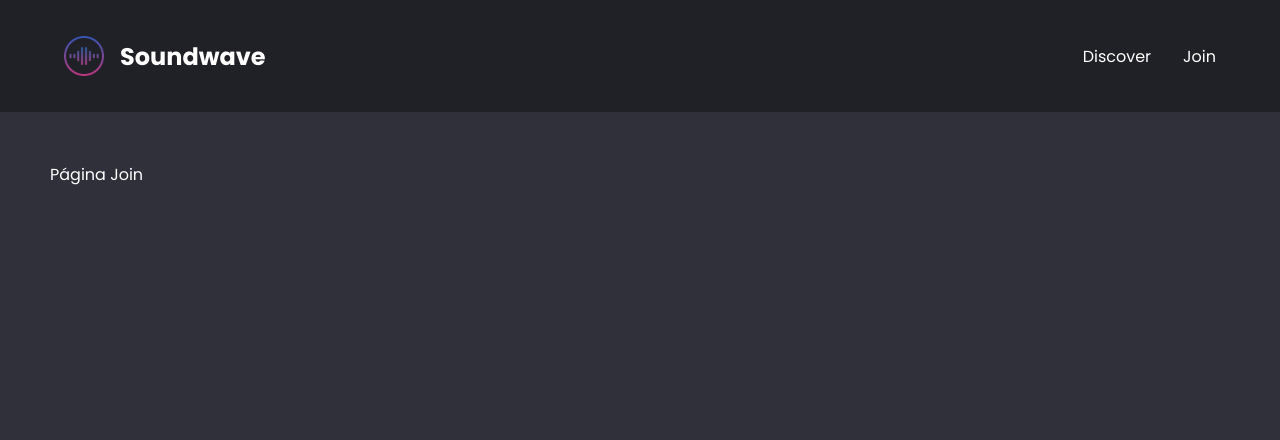
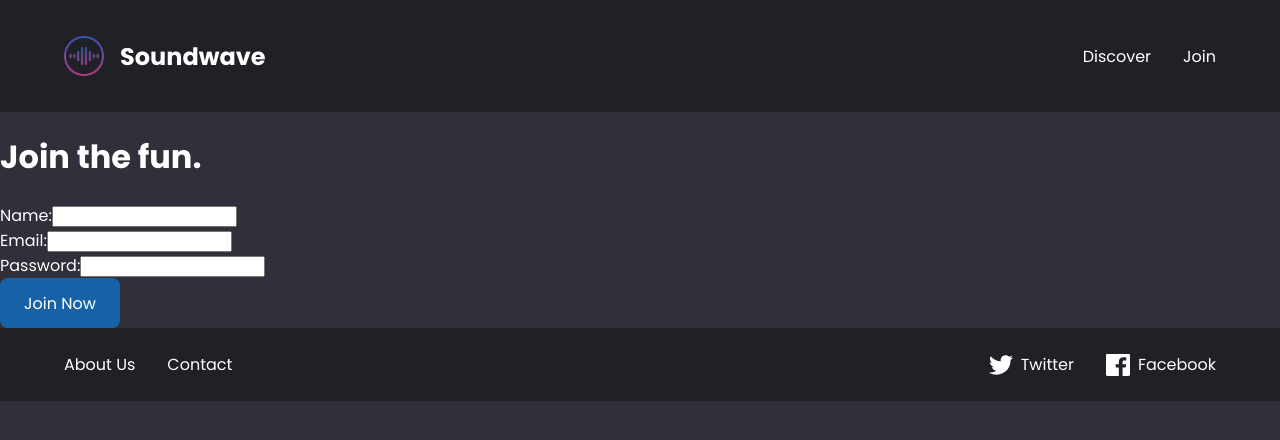
Before and after one commit to annahico/FemCoders-SoundWave_React, a React (Vite) app: page /join in a window 1280 px wide. Shown: the top 440 px of the page. Built offline with nearby package versions, Linux system fonts and the light colour scheme.

Commit message:
feat: added footer and a small structure in pages

```diff
--- a/src/App.jsx
+++ b/src/App.jsx
@@ -1,39 +1,34 @@
 import { BrowserRouter as Router, Routes, Route } from 'react-router-dom';
+
+// Estilos
 import './css/variables.css';
 import './css/index.css';
+
+// Componentes Molecules
 import Navbar from './components/molecules/Navbar';
-import Button from './components/atoms/Button';
+import Footer from './components/molecules/Footer';
 
-const Showcase = () => (
-  <div style={{
-    display: 'flex',
-    flexDirection: 'column',
-    alignItems: 'center',
-    justifyContent: 'center',
-    height: '80vh',
-    gap: '20px'
-  }}>
-    <h1 style={{ color: 'white' }}>Components</h1>
-    <p style={{ color: 'white' }}>Button:</p>
-
-    <Button onClick={() => console.log("Click!")}>
-      Join Now
-    </Button>
-  </div>
-);
+// Componentes Pages
+import Home from './pages/Home';
+import Discover from './pages/Features';
+import Join from './pages/Join';
 
 function App() {
   return (
     <Router>
-      <Navbar />
+      <div className="app-wrapper">
+        <Navbar />
 
-      <main>
-        <Routes>
-          <Route path="/" element={<Showcase />} />
-          <Route path="/discover" element={<div style={{color: 'white', padding: '50px'}}>Página Discover</div>} />
-          <Route path="/join" element={<div style={{color: 'white', padding: '50px'}}>Página Join</div>} />
-        </Routes>
-      </main>
+        <main className="content">
+          <Routes>
+            <Route path="/" element={<Home />} />
+            <Route path="/discover" element={<Discover />} />
+            <Route path="/join" element={<Join />} />
+          </Routes>
+        </main>
+
+        <Footer />
+      </div>
     </Router>
   );
 }
--- /dev/null
+++ b/src/components/molecules/Footer.css
@@ -0,0 +1,49 @@
+.footer {
+    background-color: var(--bg-darker);
+    padding: 1.5rem 5%;
+    display: flex;
+    justify-content: space-between;
+    align-items: center;
+    color: white;
+    font-family: var(--font-family);
+}
+
+.footer-links {
+    display: flex;
+    gap: 2rem;
+}
+
+.footer-links a {
+    color: white;
+    text-decoration: none;
+    font-size: 1rem;
+}
+
+.footer-links a:hover {
+    color: var(--accent-blue);
+}
+
+.footer-social {
+    display: flex;
+    gap: 2rem;
+}
+
+.social-item {
+    display: flex;
+    align-items: center;
+    gap: 0.5rem;
+    cursor: pointer;
+}
+
+.social-item:hover span {
+    color: var(--accent-blue);
+}
+
+/* Adaptación para el móvil Responsive */
+@media (max-width: 768px) {
+    .footer {
+        flex-direction: column;
+        gap: 1.5rem;
+        text-align: center;
+    }
+}
--- /dev/null
+++ b/src/components/molecules/Footer.jsx
@@ -0,0 +1,28 @@
+import React from 'react';
+import './Footer.css';
+import twitterIcon from '../../img/twitter.svg';
+import facebookIcon from '../../img/facebook.svg';
+
+const Footer = () => {
+    return (
+        <footer className="footer">
+            <div className="footer-links">
+                <a href="#about">About Us</a>
+                <a href="#contact">Contact</a>
+            </div>
+
+            <div className="footer-social">
+                <div className="social-item">
+                    <img src={twitterIcon} alt="Twitter" />
+                    <span>Twitter</span>
+                </div>
+                <div className="social-item">
+                    <img src={facebookIcon} alt="Facebook" />
+                    <span>Facebook</span>
+                </div>
+            </div>
+        </footer>
+    );
+};
+
+export default Footer;
--- a/src/pages/Features.jsx
+++ b/src/pages/Features.jsx
@@ -0,0 +1,37 @@
+import React from 'react';
+// import './Features.css';
+import covers from '../img/covers.jpg';
+import microphone from '../img/microphone.svg';
+import albums from '../img/albums.svg';
+
+const Features = () => {
+    return (
+        <div className="discover-page">
+            <div className="discover-container">
+                <div className="discover-text">
+                    <h1>Discover new music</h1>
+                    <div className="icon-row">
+                        <div className="icon-item">
+                            <div className="icon-bg"><img src={microphone} alt="" /></div>
+                            <span>Charts</span>
+                        </div>
+                        <div className="icon-item">
+                            <div className="icon-bg"><img src={albums} alt="" /></div>
+                            <span>Albums</span>
+                        </div>
+                        <div className="icon-item">
+                            <div className="icon-bg"><span>{'>'}</span></div>
+                            <span>More</span>
+                        </div>
+                    </div>
+                    <p>By joining you can benefit by listening to the latest albums released.</p>
+                </div>
+                <div className="discover-image">
+                    <img src={covers} alt="Albums covers" />
+                </div>
+            </div>
+        </div>
+    );
+};
+
+export default Features;
--- a/src/pages/Home.jsx
+++ b/src/pages/Home.jsx
@@ -3,8 +3,8 @@ import Button from '../components/atoms/Button';
 const Home = () => {
     return (
         <div style={{ padding: '2rem', textAlign: 'center' }}>
-            <h1>Página de Inicio (En construcción)</h1>
-            <p>Aquí puedo ver cómo queda mi atom de button:</p>
+            <h1>Home Page (Under Construction)</h1>
+            <p>Here I can see how my button-engine Atom looks:</p>
 
             {/* Uso el componente Button */}
             <Button onClick={() => alert('¡Botón funcionando!')}>
--- a/src/pages/Join.jsx
+++ b/src/pages/Join.jsx
@@ -0,0 +1,39 @@
+import React from 'react';
+// import './Join.css';
+import Button from '../components/atoms/Button';
+
+const SignUp = () => {
+    return (
+        <div className="join-page">
+            <div className="join-container">
+                <div className="join-title">
+                    <h1>Join the <span className="accent">fun.</span></h1>
+                </div>
+
+                <div className="form-container">
+                    <form className="join-form">
+                        <div className="input-group">
+                            <label>Name:</label>
+                            <input type="text" />
+                        </div>
+                        <div className="input-group">
+                            <label>Email:</label>
+                            <input type="email" />
+                        </div>
+                        <div className="input-group">
+                            <label>Password:</label>
+                            <input type="password" />
+                        </div>
+                        <Button type="submit">Join Now</Button>
+                    </form>
+                </div>
+            </div>
+
+            {/* Círculos decorativos de fondo */}
+            <div className="circle circle-bottom-left"></div>
+            <div className="circle circle-top-right"></div>
+        </div>
+    );
+};
+
+export default SignUp;
```
